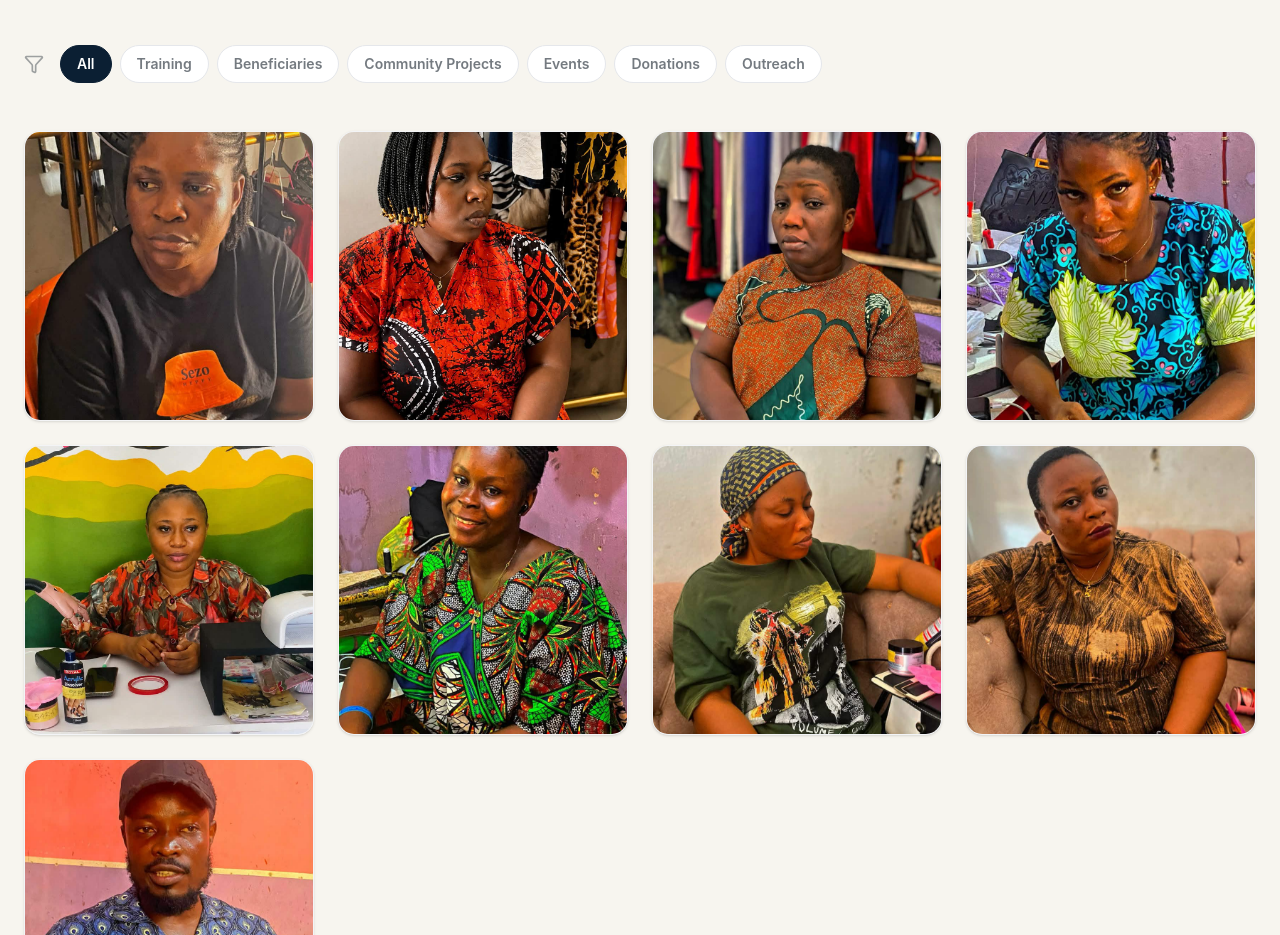
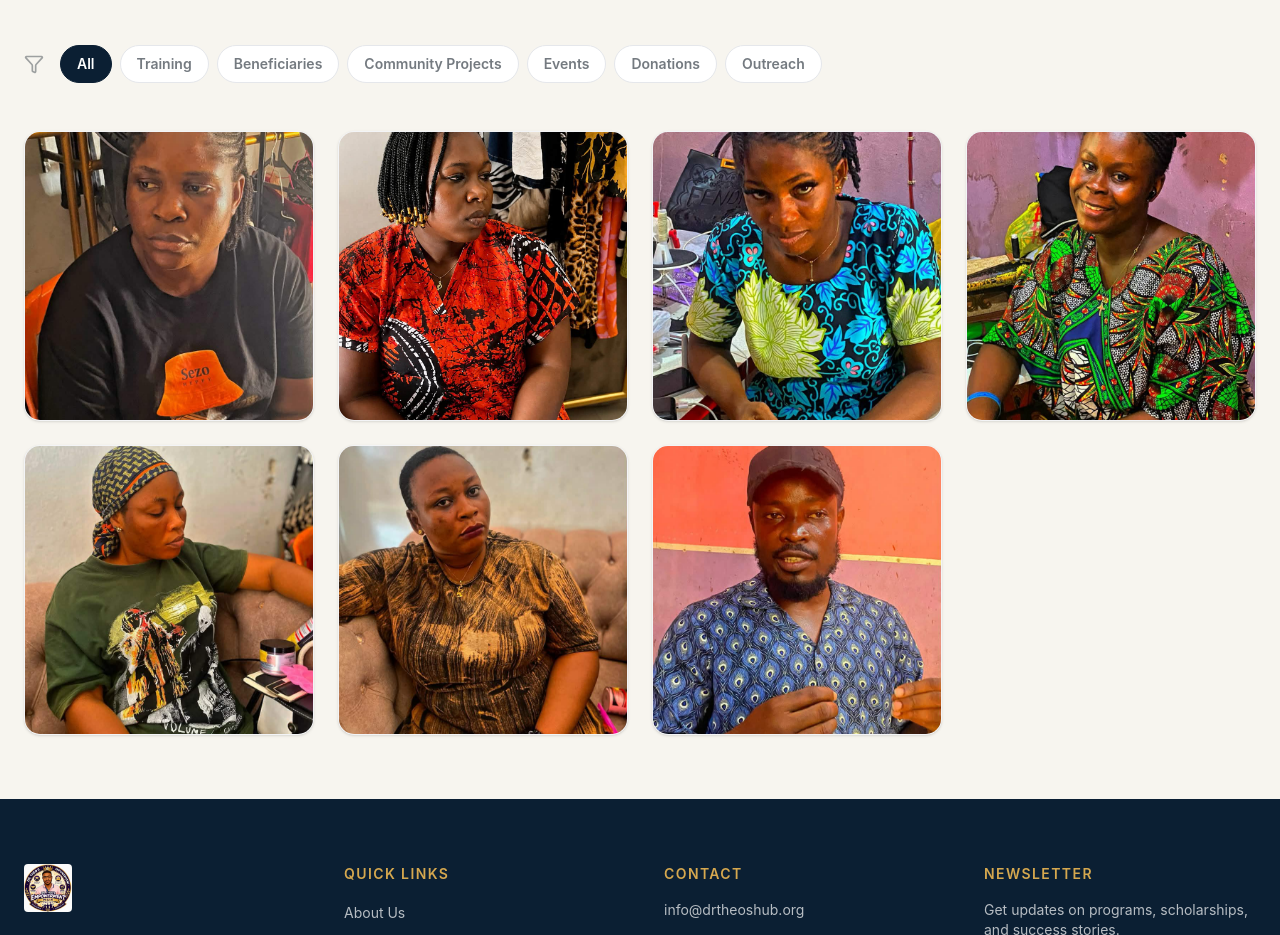
Before and after one commit to danielseraph/Dr-Theos, a React (Vite) app: page /gallery in a window 1280 px wide. Shown: the part 440-1375 px from the top of the page. Built offline with nearby package versions, Linux system fonts and the light colour scheme.

Commit message:
Updated the gallery images

```diff
--- a/src/pages/Gallery.tsx
+++ b/src/pages/Gallery.tsx
@@ -7,9 +7,7 @@ const photoCategories = ['All', 'Training', 'Beneficiaries', 'Community Projects
 const photos = [
   { id: 1, category: 'Beneficiaries', src: '/beneficiaryimage1.jpeg', alt: 'Beneficiary portrait' },
   { id: 2, category: 'Training', src: '/beneficiaryimage2.jpeg', alt: 'Skills acquisition session' },
-  { id: 3, category: 'Beneficiaries', src: '/beneficiaryimage3.jpeg', alt: 'Empowerment program graduate' },
   { id: 4, category: 'Outreach', src: '/beneficiaryimage4.jpeg', alt: 'Community outreach participant' },
-  { id: 5, category: 'Beneficiaries', src: '/beneficiaryimage5.jpeg', alt: 'Scholarship recipient' },
   { id: 6, category: 'Training', src: '/beneficiaryimage6.jpeg', alt: 'Vocational training workshop' },
   { id: 7, category: 'Beneficiaries', src: '/beneficiaryimage7.jpeg', alt: 'A proud beneficiary' },
   { id: 8, category: 'Donations', src: '/beneficiaryimage8.jpeg', alt: 'Receiving empowerment tools' },
```
